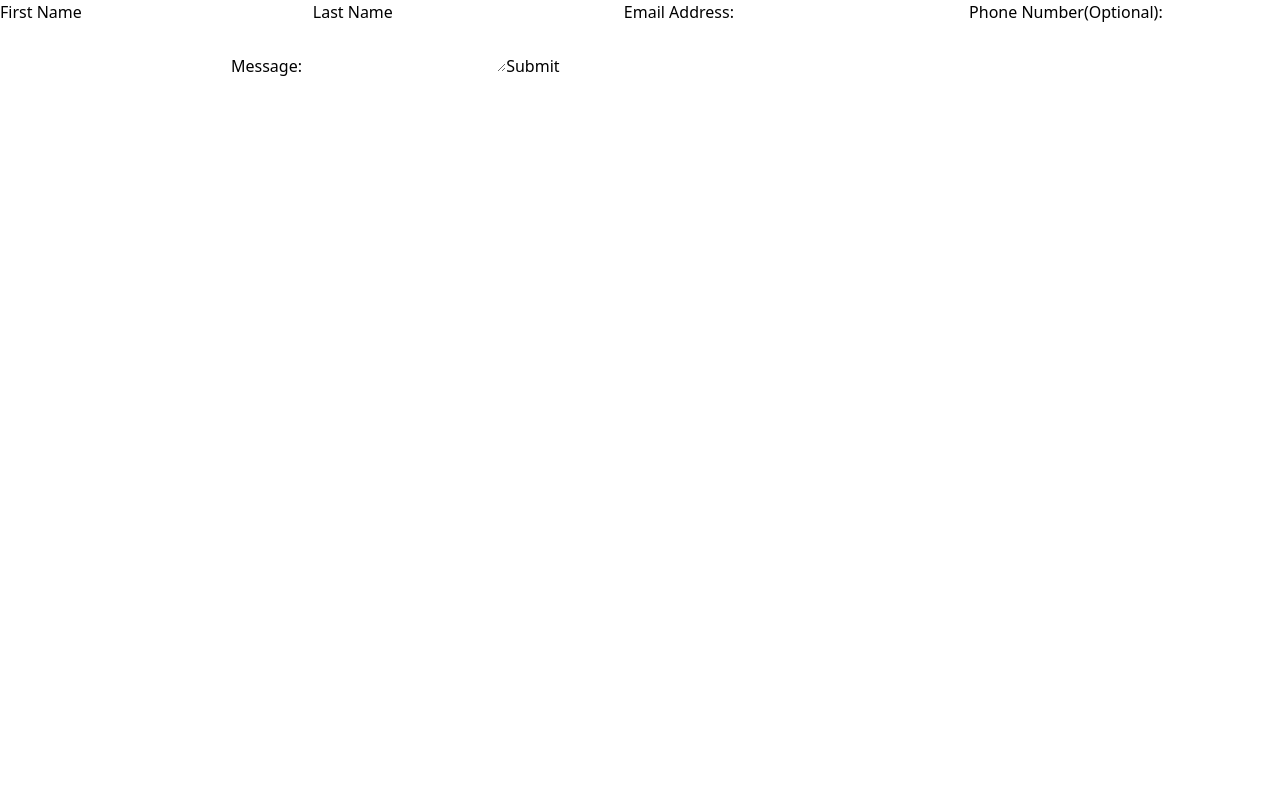
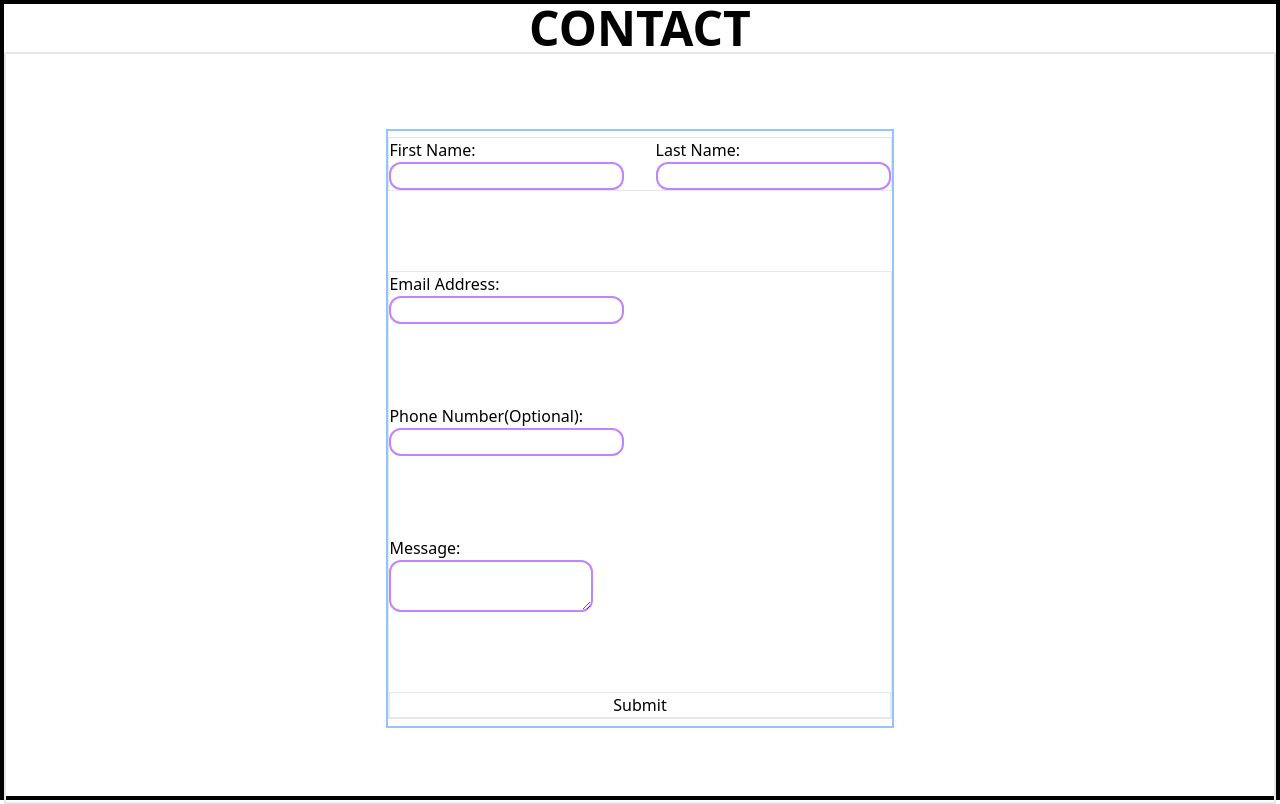
Before and after one commit to luffy17zoro17/portfolio.1, a Next.js app: page /contact in a window 1280 px wide. Built offline with nearby package versions, Linux system fonts and the light colour scheme.

Commit message:
forrmmmm

```diff
--- a/pages/contact.js
+++ b/pages/contact.js
@@ -12,21 +12,48 @@ function ContactForm() {
       return <p>Thanks for joining!</p>;
   }
   return (
-      <form onSubmit={handleSubmit}>
+   <div className='border-4 border-black relative h-screen'>
+        <h1 className='font-bold text-5xl flex justify-center'>CONTACT</h1>
+    <form onSubmit={handleSubmit}>
 
-      <label htmlFor='first'>First Name</label>
-      <input id="first" name="first" type="text" required/>
+      <div className='flex flex-col justify-center items-center h-[95%]
+       border-2 absolute w-[100%]'>
+      <div className='flex flex-col justify-center space-y-[5rem]
+       border-2 border-blue-300 h-[80%] w-[40%]'>
 
-      <label htmlFor='last'>Last Name</label>
-      <input id="last" name="last" type="text" required/>
+      <div className='border flex justify-between'>
+       <div>
+      <label htmlFor='first'>First Name:&nbsp;</label>
+      <input className="flex
+      outline-none border-2 border-purple-400 rounded-xl" id="first" name="first" type="text"
+      autoComplete="off" required/>
+      </div>
+      <div>
+      <label htmlFor='last'>Last Name:&nbsp;</label>
+      <input className="flex outline-none border-2 border-purple-400 rounded-xl"
+       id="last" name="last" type="text"
+       autoComplete="off" required/>
+      </div>
+      </div>
 
+      <div className='flex flex-col space-y-[5rem]
+      border'>
+      <div>
       <label htmlFor="email">
         Email Address:&nbsp;
       </label>
-      <input id="email" type="email" name="email" required/>
+      <input className="flex outline-none border-2 border-purple-400 rounded-xl"
+       id="email" type="email" name="email"
+      autoComplete="off" required/>
+      </div>
 
+      <div>
       <label htmlFor='number'>Phone Number(Optional):&nbsp;</label>
-      <input id="number" type="tel" name="number"/>
+      <input className='flex outline-none border-2 border-purple-400 rounded-xl'
+       id="number" type="number" name="number"
+      pattern="[0-9]{1,15}"
+      autoComplete='off'/>
+      </div>
 
 
       <ValidationError
@@ -34,21 +61,31 @@ function ContactForm() {
         field="email"
         errors={state.errors}
       />
+      <div>
       <label htmlFor="message">Message:&nbsp;</label>
       <textarea
+        className='flex outline-none border-2 border-purple-400 rounded-xl'
         id="message"
         name="message"
+        autoComplete='off'
         required
       />
+      </div>
       <ValidationError
         prefix="Message"
         field="message"
         errors={state.errors}
       />
+      <div className='border text-center'>
       <button type="submit" disabled={state.submitting}>
         Submit
       </button>
+      </div>
+      </div>
+      </div>
+      </div>
     </form>
+   </div>
   );
 }
 function Contact() {
```
